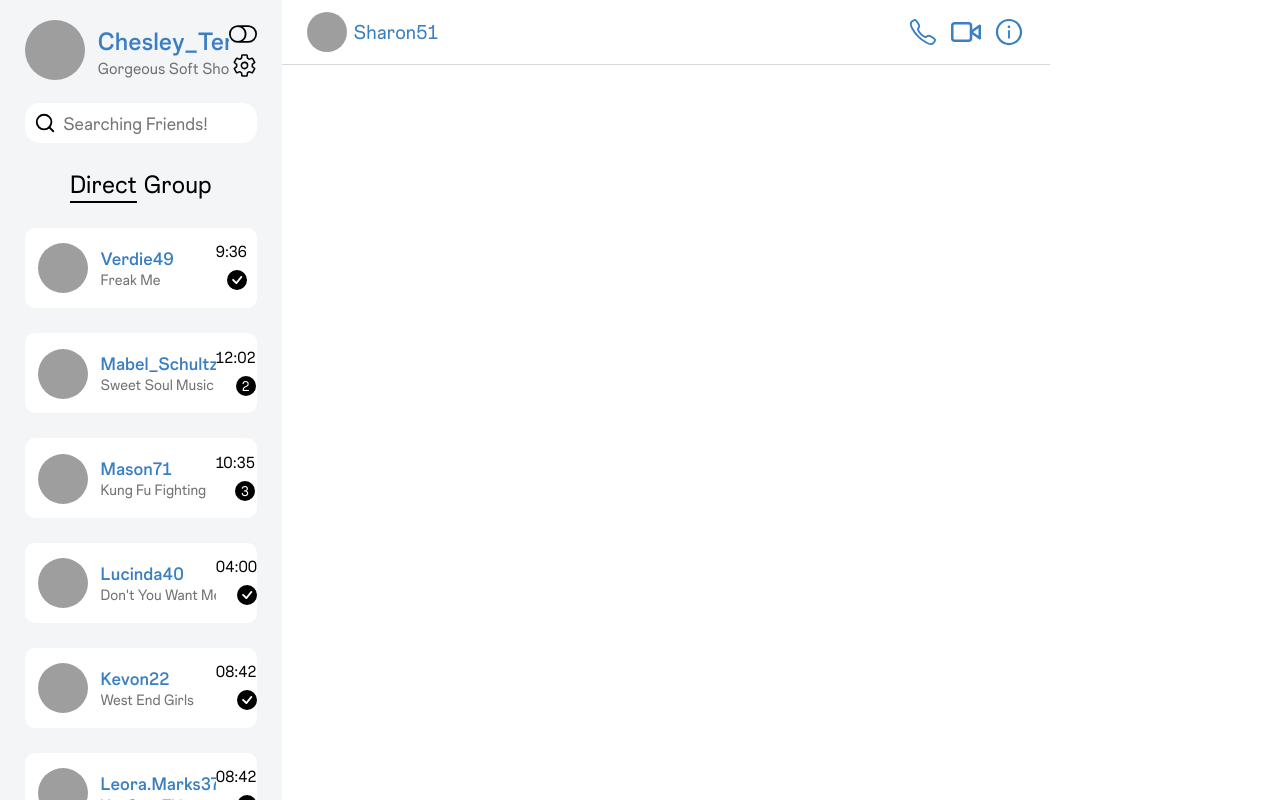
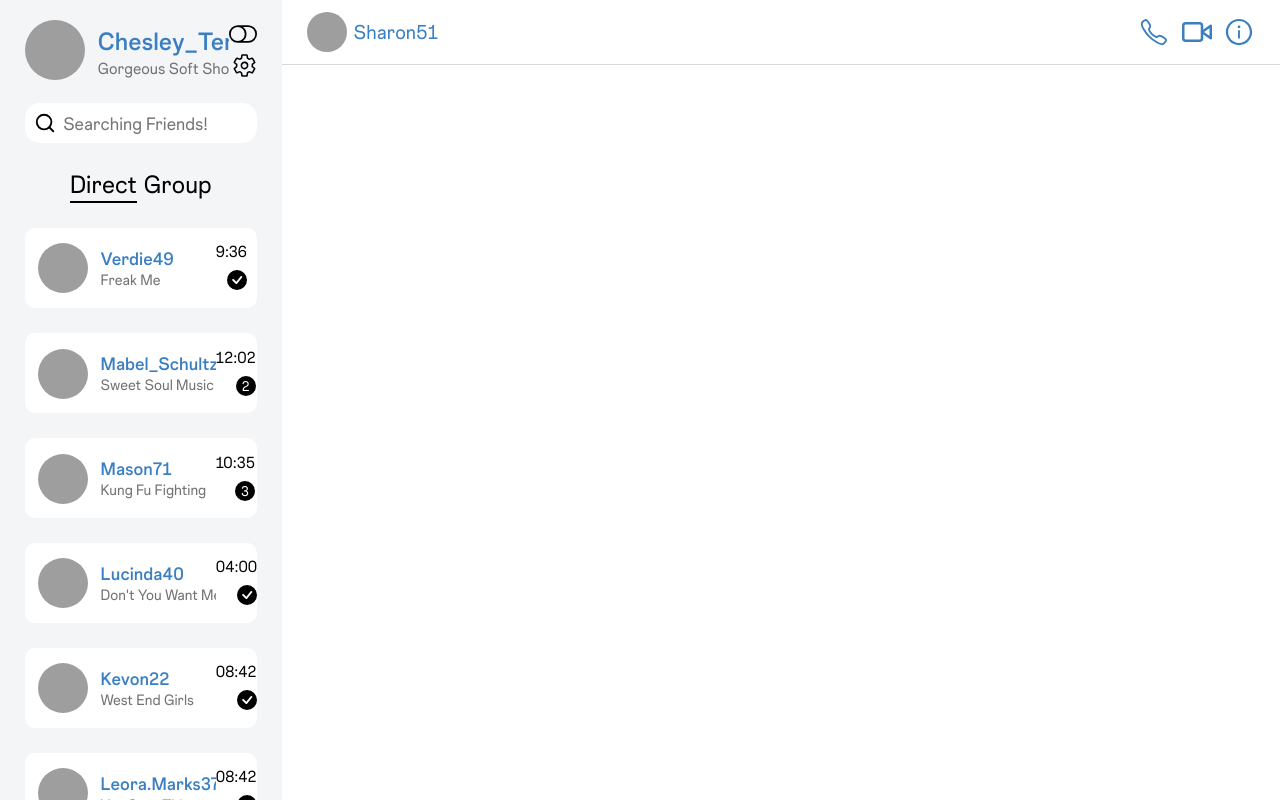
Before and after one commit to Team-Ambition/BMTO_Frontend, a React (Create React App) app: page / in a window 1280 px wide. Built offline with nearby package versions, Linux system fonts and the light colour scheme; grey boxes are pictures that could not be loaded.

Commit message:
ADD :: Info.jsx 인포 에니메이션 완료 사이즈 조정 완려

```diff
--- a/src/components/Header/CSS/Header.css
+++ b/src/components/Header/CSS/Header.css
@@ -1,22 +1,30 @@
 .Header_Container {
 	display: flex;
-  /* width: 78vw; */
-  width: 60vw;
 	height: 8vh;
 	background-color: white;
 	justify-content: space-between;
 	border-bottom: solid 1.5px #d9d9d9;
 }
+
+#StateInfoTrue {
+  width: 58vw;
+}
+#StateInfoFalse {
+  width: 78vw;
+}
+
 .Header_Profile {
 	display: flex;
 	align-items: center;
 	margin-left: 2vw;
 }
+
 .Header_Img {
 	border-radius: 100%;
 	width: 40px;
 	height: 40px;
 }
+
 .Header_P {
 	font-size: 20px;
 	color: #3a7fc2;
@@ -33,3 +41,13 @@
 	margin: 0.5vw;
 	color: #3a7fc2;
 }
+
+@keyframes fadein {
+	0% {
+		transform: translateX(100%);
+	}
+
+	100% {
+		transform: translateX(0);
+	}
+}
--- a/src/components/Header/Header.jsx
+++ b/src/components/Header/Header.jsx
@@ -19,7 +19,7 @@ const Header = ({ getInfoState }) => {
 	};
 
 	return (
-		<div className='Header_Container'>
+		<div className='Header_Container' id={isInfoModal ? 'StateInfoFalse' : 'StateInfoTrue'}>
 			<div className='Header_Profile'>
 				<img src={faker.image.avatar()} alt='' className='Header_Img' />
 				<p className='Header_P'>{faker.internet.userName()}</p>
--- a/src/components/Info/CSS/Info.css
+++ b/src/components/Info/CSS/Info.css
@@ -1,4 +1,5 @@
 .Info_Container {
+	animation: fadein 1s;
 	width: 20vw;
 	height: 100%;
 	display: flex;
@@ -126,14 +127,21 @@
 	font-family: 'Sans_Light';
 }
 
-@keyframes fadein{
-  0% {
-    opacity: 0;
-    transform: translateY(20px);
-  }
-  100% {
-    opacity: 1;
-    transform: none;
-  }
+/* @keyframes fadein {
+	from {
+		opacity: 0;
+	}
+	to {
+		opacity: 1;
+	}
+} */
 
+@keyframes fadein {
+	0% {
+		transform: translateX(100%);
+	}
+
+	100% {
+		transform: translateX(0);
+	}
 }
```
Lines whose indentation alone changed are shown as unchanged.
